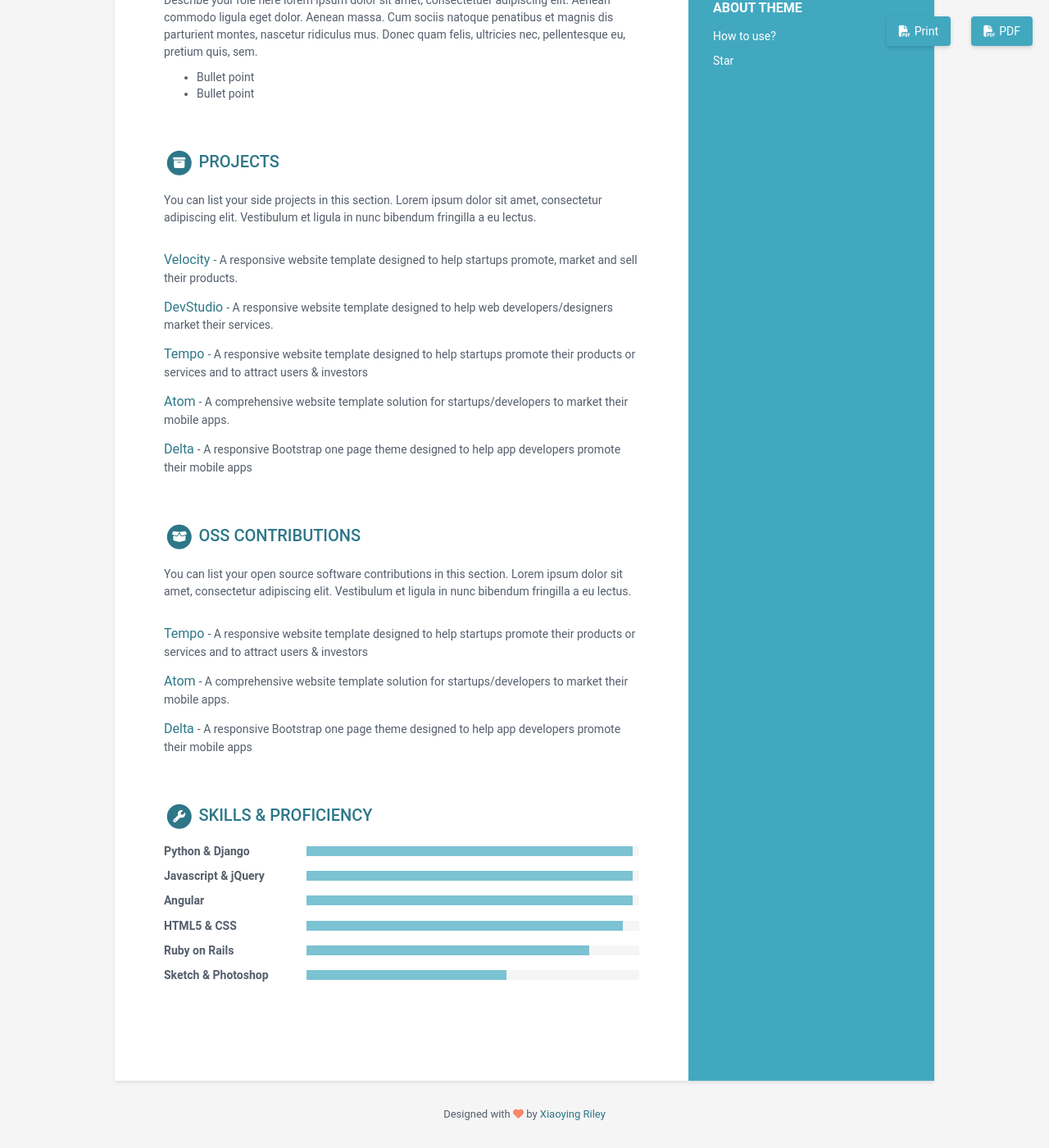
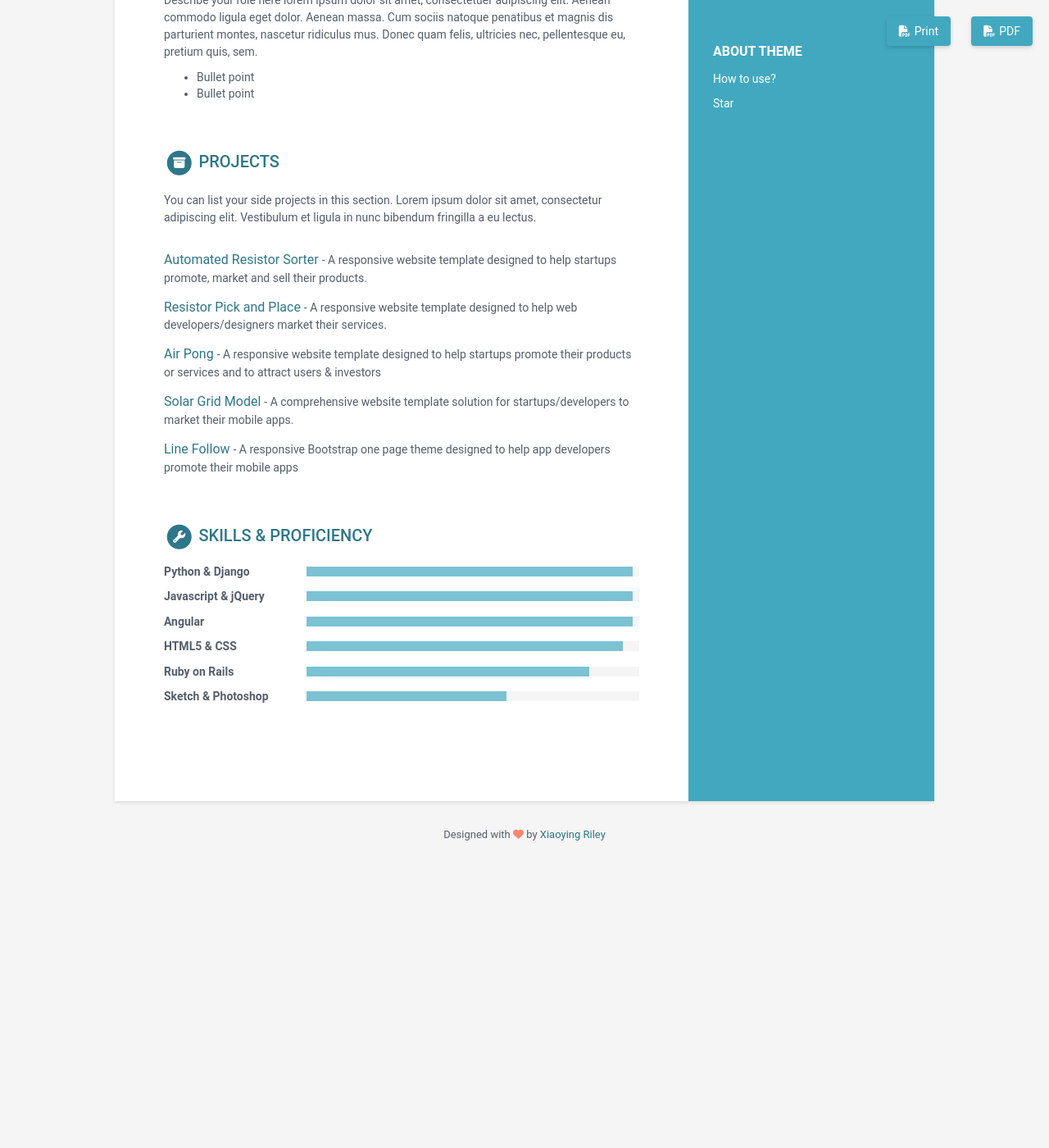
Before and after one commit to anselhc/Personal-website, a Jekyll site: the page built from index.html, in a window 1280 px wide and 1400 px high, scrolled down 884 px. Shown: the whole window at 82% size. Built offline with Jekyll 4.4.1, drawn with Linux system fonts in a browser that asks for light colours; after the commit the page ends 1943 px from its top, so only the background shows below that; some of the changed text lies outside the part shown.

Commit message:
Reformatting and testing links

```diff
--- a/_data/data.yml
+++ b/_data/data.yml
@@ -8,7 +8,7 @@ sidebar:
   education: True # set to False if you want education in main section instead of in sidebar
 
   # Profile information
-  name: Alan Doe
+  name: Ansel Harris Crowne
   tagline: Pursuing a Major in Electrical and Computing Engineering
   avatar: website_photo.jpg #place a 100x100 picture inside /assets/images/ folder and provide the name of the file below
 
@@ -17,7 +17,7 @@ sidebar:
   timezone:
   citizenship:
   website:
-  linkedin: www.linkedin.com/in/a-harris-crowne
+  linkedin: a-harris-crowne
   xing:
   github: anselhc
   telegram: # add your nickname without '@' sign
@@ -49,7 +49,7 @@ sidebar:
 
 
 career-profile:
-  title: Who am I
+  title: About Me
   summary: |
     Summarise your career here lorem ipsum dolor sit amet, consectetuer
     adipiscing elit. You can [download this free resume/CV template here]().
@@ -123,40 +123,23 @@ projects:
   intro: >
     You can list your side projects in this section. Lorem ipsum dolor sit amet, consectetur adipiscing elit. Vestibulum et ligula in nunc bibendum fringilla a eu lectus.
   assignments:
-  - title: Velocity
+  - title: Automated Resistor Sorter
     link: "#hook"
     tagline: "A responsive website template designed to help startups promote, market and sell their products."
 
-  - title: DevStudio
-    link: "#"
+  - title: Resistor Pick and Place
+    link: "#https://anselhc.github.io/Resistor_Pick_and_Place/"
     tagline: "A responsive website template designed to help web developers/designers market their services."
 
-  - title: Tempo
+  - title: Air Pong
     link: "#"
     tagline: "A responsive website template designed to help startups promote their products or services and to attract users &amp; investors"
 
-  - title: Atom
+  - title: Solar Grid Model
     link: "#"
     tagline: "A comprehensive website template solution for startups/developers to market their mobile apps."
 
-  - title: Delta
-    link: "#"
-    tagline: "A responsive Bootstrap one page theme designed to help app developers promote their mobile apps"
-
-oss:
-  title: OSS Contributions
-  intro: >
-    You can list your open source software contributions in this section. Lorem ipsum dolor sit amet, consectetur adipiscing elit. Vestibulum et ligula in nunc bibendum fringilla a eu lectus.
-  contributions:
-  - title: Tempo
-    link: "#"
-    tagline: "A responsive website template designed to help startups promote their products or services and to attract users &amp; investors"
-
-  - title: Atom
-    link: "#"
-    tagline: "A comprehensive website template solution for startups/developers to market their mobile apps."
-
-  - title: Delta
+  - title: Line Follow
     link: "#"
     tagline: "A responsive Bootstrap one page theme designed to help app developers promote their mobile apps"
 
```
Also changed, not shown: assets/images/website_photo.jpg.
